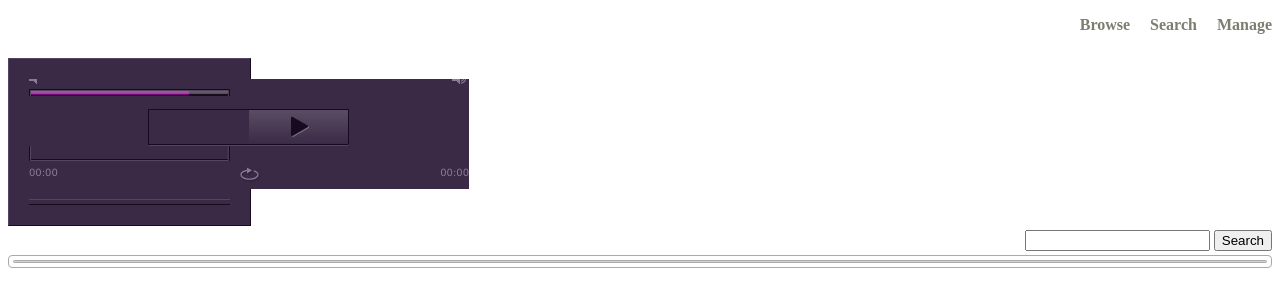
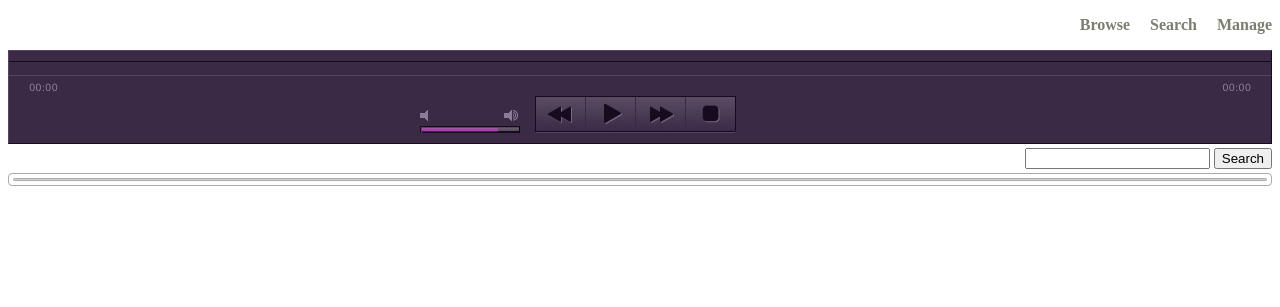
Before and after one commit to twillis/spazzer, a Python web app: template spazzer/web/templates/browse.mako in a window 1280 px wide. Shown: the top 307 px of the page. Run offline with Jinja, Linux system fonts and the light colour scheme; the template is opened without the code that fills it, so the values that code supplies are empty.

Commit message:
added play all for album and completed functionality for player with playlist. not as hard as I thought.

```diff
--- a/spazzer/web/templates/static/detail.html
+++ b/spazzer/web/templates/static/detail.html
@@ -1,7 +1,7 @@
 <ul class="album-list data-list list">
     {{each(album_index, album) items}}
     <li class="album-item">
-     <h3>${album.title}&nbsp;&nbsp;<a class="download-link" href="${album.download_url}">(download)</a></h3>
+     <h3>${album.title}&nbsp;&nbsp;<a class="play-all-link" href="">(play all)</a>&nbsp;&nbsp;<a class="download-link" href="${album.download_url}">(download)</a></h3>
       <table class="album-table">
 	{{each album.tracks}}
 	<tr class="track-row">
--- a/spazzer/web/templates/static/player.html
+++ b/spazzer/web/templates/static/player.html
@@ -1,46 +1,46 @@
-<div id="player"></div>
-<div id="jp_container_1" class="jp-audio">
-  <div class="jp-type-single">
-    <div class="jp-gui jp-interface jp-controls-holder">
+<div id="jp_container_1" class="jp-video">
+  <div class="jp-type-playlist">
+    <div id="player" class="jp-jplayer"></div>
+    <div class="jp-gui">
+      <div class="jp-video-play" style="display: none; ">
+	<a href="javascript:;" class="jp-video-play-icon" tabindex="1">play</a>
+      </div>
+      <div class="jp-interface">
+	<div class="jp-progress">
+	  <div class="jp-seek-bar" style="width: 0%; ">
+	    <div class="jp-play-bar" style="width: 0%; "></div>
+	  </div>
+	</div>
+	<div class="jp-current-time">00:00</div>
+	<div class="jp-duration">00:00</div>
+	<div class="jp-title" style="display: none; ">
+	  <ul>
+	    <li></li>
+	  </ul>
+	</div>
+	<div class="jp-controls-holder">
 	  <ul class="jp-controls">
 	    <li><a href="javascript:;" class="jp-previous" tabindex="1">previous</a></li>
 	    <li><a href="javascript:;" class="jp-play" tabindex="1">play</a></li>
 	    <li><a href="javascript:;" class="jp-pause" tabindex="1" style="display: none; ">pause</a></li>
+	    <li><a href="javascript:;" class="jp-next" tabindex="1">next</a></li>
 	    <li><a href="javascript:;" class="jp-stop" tabindex="1">stop</a></li>
-	<li><a href="javascript:;" class="jp-next" tabindex="1">next</a></li>
 	    <li><a href="javascript:;" class="jp-mute" tabindex="1" title="mute">mute</a></li>
 	    <li><a href="javascript:;" class="jp-unmute" tabindex="1" title="unmute" style="display: none; ">unmute</a></li>
 	    <li><a href="javascript:;" class="jp-volume-max" tabindex="1" title="max volume">max volume</a></li>
 	  </ul>
-      <div class="jp-progress">
-	<div class="jp-seek-bar" style="width: 100%; ">
-	  <div class="jp-play-bar" style="width: 0%; "></div>
-	</div>
-      </div>
 	  <div class="jp-volume-bar">
 	    <div class="jp-volume-bar-value" style="width: 80%; "></div>
 	  </div>
-      <div class="jp-current-time">00:00</div>
-      <div class="jp-duration">04:27</div>
-      <ul class="jp-toggles">
-	<li><a href="javascript:;" class="jp-repeat" tabindex="1" title="repeat">repeat</a></li>
-	<li><a href="javascript:;" class="jp-repeat-off" tabindex="1" title="repeat off" style="display: none; ">repeat off</a></li>
-      </ul>
 	</div>
-    <div class="jp-title">
-      <ul>
-	<li></li>
-      </ul>
+      </div>
+    </div>
+    <div class="jp-playlist">
+      <ul style="display: block; "></ul>
     </div>
     <div class="jp-no-solution" style="display: none; ">
       <span>Update Required</span>
       To play the media you will need to either update your browser to a recent version or update your <a href="http://get.adobe.com/flashplayer/" target="_blank">Flash plugin</a>.
     </div>
-    <div class="jp-playlist">
-      <ul>
-	<!-- The method Playlist.displayPlaylist() uses this unordered list -->
-	<li></li>
-      </ul>
   </div>
 </div>
-</div>
```
Also changed, not shown: spazzer/web/templates/static/js/ui.js (+35 -3 lines). Lines whose indentation alone changed are shown as unchanged.
